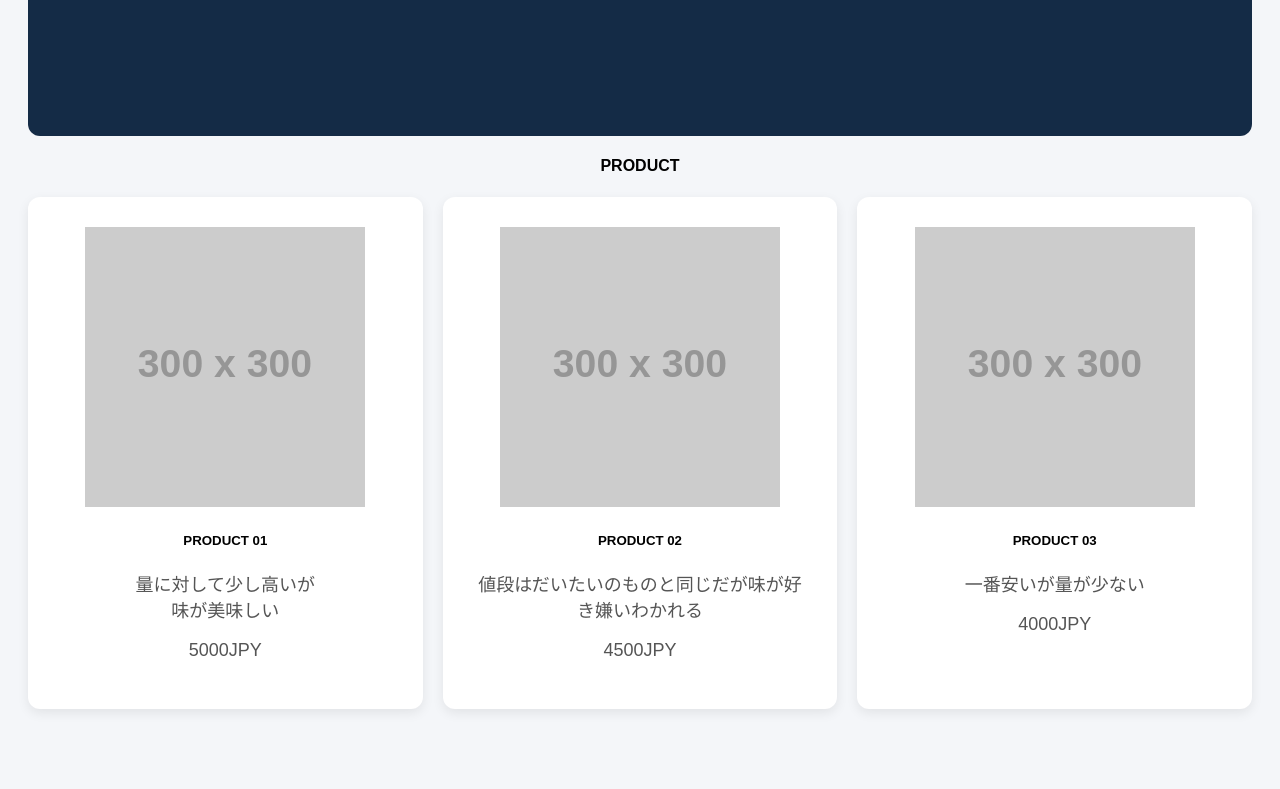
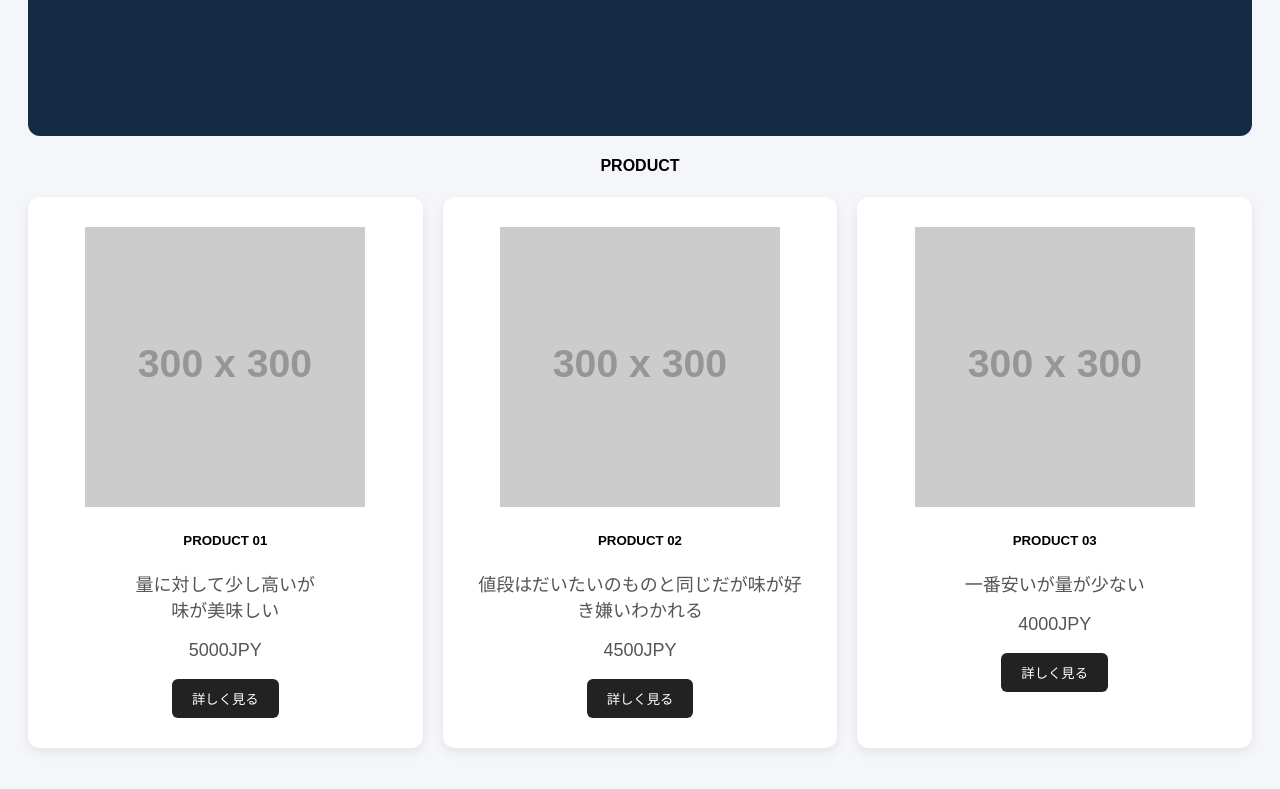
Before and after one commit to TLF-irohasu/protein-site, a plain HTML site: page index.html in a window 1280 px wide. Shown: the part 496-1285 px from the top of the page. Before the commit the page ends 1258 px from the top, so only its background shows below. Drawn offline with Linux system fonts and the light colour scheme; placeholder pictures from the web are drawn by us.

Commit message:
Add files via upload

```diff
--- a/index.html
+++ b/index.html
@@ -39,6 +39,7 @@
             <h5>PRODUCT 01</h5>
             <p>量に対して少し高いが<br>味が美味しい</p>
             <p>5000JPY</p>
+            <button>詳しく見る</button>
         </div>
 
     <div class="product-card">
@@ -46,6 +47,7 @@
     <h5>PRODUCT 02</h5>
     <p>値段はだいたいのものと同じだが味が好き嫌いわかれる</p>
     <p>4500JPY</p>
+    <button>詳しく見る</button>
     </div>
 
     <div class="product-card">
@@ -53,6 +55,7 @@
 <h5>PRODUCT 03</h5>
 <p>一番安いが量が少ない</p>
 <p>4000JPY</p>
+<button>詳しく見る</button>
     </div>
 
     </div>
--- a/style.css
+++ b/style.css
@@ -42,3 +42,10 @@ border-radius: 12px;text-align: center;
 box-shadow: 0 4px 12px rgba(0, 0, 0, 0.08);}
 
 .product-card img {width: 100%;max-width: 280px;height: 280px;object-fit: cover;}
+
+.product-card button{background-color: #222;color: white;padding: 10px 20px;
+border: none;border-radius: 6px;cursor: pointer;transition: 0.3s;}
+
+.product-card button:hover{background-color: gray;transform: translateY(-3px) scale(1.05);}
+
+.product-card button:active{transform: scale(0.95); background-color: red;}
```
